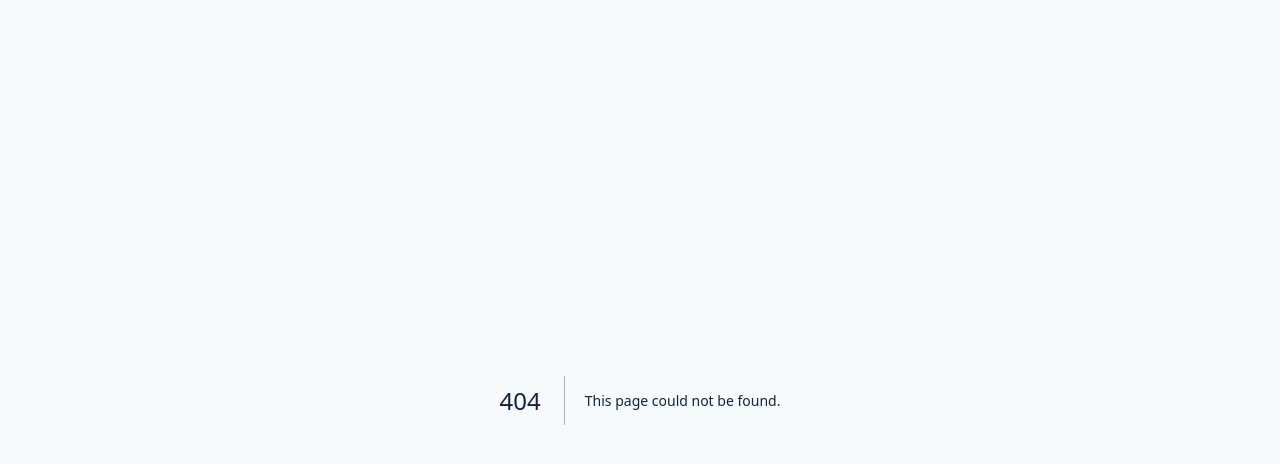
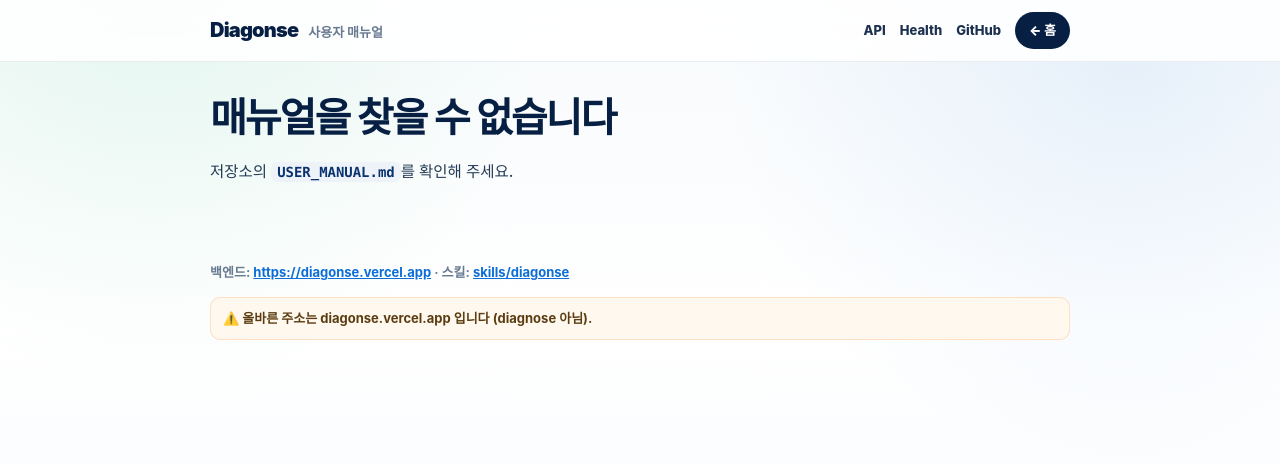
Before and after one commit to charlychoi/diagonse, a Next.js app: page /manual in a window 1280 px wide. Before the commit this address had no page. Shown: the top 464 px of the page. Built offline with nearby package versions, Linux system fonts and the light colour scheme.

Commit message:
feat: publish user manual at /manual web page
- app/manual renders USER_MANUAL.md with GFM tables
- Home links to /manual
- Include markdown in Vercel file tracing

```diff
--- /dev/null
+++ b/app/manual/manual.css
@@ -0,0 +1,237 @@
+.manual-shell {
+  min-height: 100vh;
+  background:
+    radial-gradient(circle at 12% 0%, rgba(3, 199, 90, 0.08), transparent 28%),
+    radial-gradient(circle at 88% 8%, rgba(13, 110, 216, 0.08), transparent 30%),
+    linear-gradient(180deg, #f7fafc 0%, #fff 40%, #f4f8fd 100%);
+  color: #0f2341;
+}
+
+.manual-topbar {
+  position: sticky;
+  top: 0;
+  z-index: 20;
+  background: rgba(255, 255, 255, 0.88);
+  backdrop-filter: blur(14px);
+  border-bottom: 1px solid rgba(6, 31, 67, 0.08);
+}
+
+.manual-topbar-inner {
+  max-width: 860px;
+  margin: 0 auto;
+  padding: 12px 20px;
+  display: flex;
+  align-items: center;
+  justify-content: space-between;
+  gap: 16px;
+}
+
+.manual-brand {
+  display: flex;
+  align-items: baseline;
+  gap: 10px;
+  text-decoration: none;
+  color: inherit;
+}
+
+.manual-brand strong {
+  font-size: 20px;
+  font-weight: 950;
+  letter-spacing: -0.04em;
+  color: #061f43;
+}
+
+.manual-brand span {
+  font-size: 13px;
+  font-weight: 800;
+  color: #687992;
+}
+
+.manual-nav {
+  display: flex;
+  flex-wrap: wrap;
+  align-items: center;
+  gap: 14px;
+  font-size: 13px;
+  font-weight: 800;
+}
+
+.manual-nav a {
+  color: #1d314f;
+  text-decoration: none;
+}
+
+.manual-nav a:hover {
+  color: #0d6ed8;
+}
+
+.manual-home-btn {
+  display: inline-flex;
+  padding: 8px 14px;
+  border-radius: 999px;
+  background: #061f43;
+  color: #fff !important;
+  font-weight: 900;
+}
+
+.manual-doc {
+  max-width: 860px;
+  margin: 0 auto;
+  padding: 32px 20px 48px;
+  word-break: keep-all;
+}
+
+.manual-doc h1 {
+  font-size: clamp(28px, 4vw, 40px);
+  letter-spacing: -0.05em;
+  line-height: 1.2;
+  margin: 0 0 16px;
+  color: #061f43;
+}
+
+.manual-doc h2 {
+  margin: 40px 0 14px;
+  padding-top: 8px;
+  border-top: 1px solid rgba(6, 31, 67, 0.08);
+  font-size: 24px;
+  letter-spacing: -0.04em;
+  color: #061f43;
+}
+
+.manual-doc h2:first-of-type {
+  border-top: 0;
+}
+
+.manual-doc h3 {
+  margin: 28px 0 10px;
+  font-size: 18px;
+  color: #0a326f;
+}
+
+.manual-doc p,
+.manual-doc li {
+  font-size: 15.5px;
+  line-height: 1.75;
+  color: #243b55;
+  font-weight: 550;
+}
+
+.manual-doc a {
+  color: #0d6ed8;
+  font-weight: 750;
+  text-decoration: underline;
+  text-underline-offset: 2px;
+}
+
+.manual-doc blockquote {
+  margin: 16px 0;
+  padding: 12px 16px;
+  border-left: 4px solid #03c75a;
+  background: #f0faf4;
+  border-radius: 0 12px 12px 0;
+  color: #1d314f;
+}
+
+.manual-doc blockquote p {
+  margin: 0;
+}
+
+.manual-doc table {
+  width: 100%;
+  border-collapse: collapse;
+  margin: 16px 0 24px;
+  font-size: 14px;
+  background: #fff;
+  border-radius: 12px;
+  overflow: hidden;
+  box-shadow: 0 8px 28px rgba(9, 37, 82, 0.06);
+}
+
+.manual-doc th,
+.manual-doc td {
+  border: 1px solid rgba(6, 31, 67, 0.08);
+  padding: 10px 12px;
+  text-align: left;
+  vertical-align: top;
+}
+
+.manual-doc th {
+  background: #eef5ff;
+  color: #061f43;
+  font-weight: 900;
+}
+
+.manual-doc tr:nth-child(even) td {
+  background: #fafcfe;
+}
+
+.manual-doc pre {
+  margin: 14px 0 20px;
+  padding: 16px;
+  border-radius: 12px;
+  background: #0b1b33;
+  color: #e8eef8;
+  overflow-x: auto;
+  font-size: 12.5px;
+  line-height: 1.55;
+}
+
+.manual-doc code {
+  font-family:
+    ui-monospace, SFMono-Regular, Menlo, Monaco, Consolas, "Liberation Mono",
+    monospace;
+  font-size: 0.9em;
+}
+
+.manual-doc :not(pre) > code {
+  padding: 2px 6px;
+  border-radius: 6px;
+  background: #eef3f9;
+  color: #0a326f;
+  font-weight: 700;
+}
+
+.manual-doc ul,
+.manual-doc ol {
+  padding-left: 22px;
+  margin: 10px 0 18px;
+}
+
+.manual-doc hr {
+  border: 0;
+  border-top: 1px solid rgba(6, 31, 67, 0.1);
+  margin: 32px 0;
+}
+
+.manual-footer {
+  max-width: 860px;
+  margin: 0 auto;
+  padding: 0 20px 48px;
+  font-size: 13px;
+  color: #687992;
+  font-weight: 650;
+}
+
+.manual-footer a {
+  color: #0d6ed8;
+}
+
+.manual-footer-note {
+  margin-top: 8px;
+  padding: 10px 12px;
+  border-radius: 10px;
+  background: #fff8ef;
+  border: 1px solid rgba(255, 122, 26, 0.2);
+  color: #5c3d12;
+}
+
+@media (max-width: 640px) {
+  .manual-nav a:not(.manual-home-btn) {
+    display: none;
+  }
+
+  .manual-doc table {
+    display: block;
+    overflow-x: auto;
+  }
+}
--- /dev/null
+++ b/app/manual/page.tsx
@@ -0,0 +1,93 @@
+import fs from "node:fs";
+import path from "node:path";
+import type { Metadata } from "next";
+import Link from "next/link";
+import ReactMarkdown from "react-markdown";
+import remarkGfm from "remark-gfm";
+import "./manual.css";
+
+export const metadata: Metadata = {
+  title: "Diagonse 사용자 매뉴얼",
+  description:
+    "마케팅 사전진단 스킬·Vercel 백엔드·ChatGPT/Claude/Gemini/Grok 사용법 전체 매뉴얼",
+};
+
+function loadManual(): string {
+  const candidates = [
+    path.join(process.cwd(), "USER_MANUAL.md"),
+    path.join(process.cwd(), "docs", "Diagonse_사용자_매뉴얼.md"),
+  ];
+  for (const p of candidates) {
+    if (fs.existsSync(p)) {
+      return fs.readFileSync(p, "utf8");
+    }
+  }
+  return "# 매뉴얼을 찾을 수 없습니다\n\n저장소의 `USER_MANUAL.md`를 확인해 주세요.";
+}
+
+export default function ManualPage() {
+  const md = loadManual();
+
+  return (
+    <div className="manual-shell">
+      <header className="manual-topbar">
+        <div className="manual-topbar-inner">
+          <Link href="/" className="manual-brand">
+            <strong>Diagonse</strong>
+            <span>사용자 매뉴얼</span>
+          </Link>
+          <nav className="manual-nav">
+            <a href="https://diagonse.vercel.app/api/diagnose">API</a>
+            <a href="https://diagonse.vercel.app/api/health">Health</a>
+            <a
+              href="https://github.com/charlychoi/diagonse"
+              target="_blank"
+              rel="noreferrer"
+            >
+              GitHub
+            </a>
+            <Link href="/" className="manual-home-btn">
+              ← 홈
+            </Link>
+          </nav>
+        </div>
+      </header>
+
+      <article className="manual-doc">
+        <ReactMarkdown
+          remarkPlugins={[remarkGfm]}
+          components={{
+            a: ({ href, children, ...props }) => (
+              <a
+                href={href}
+                target={href?.startsWith("http") ? "_blank" : undefined}
+                rel={href?.startsWith("http") ? "noreferrer" : undefined}
+                {...props}
+              >
+                {children}
+              </a>
+            ),
+          }}
+        >
+          {md}
+        </ReactMarkdown>
+      </article>
+
+      <footer className="manual-footer">
+        <p>
+          백엔드:{" "}
+          <a href="https://diagonse.vercel.app">https://diagonse.vercel.app</a>
+          {" · "}
+          스킬:{" "}
+          <a href="https://github.com/charlychoi/diagonse/tree/main/skills/diagonse">
+            skills/diagonse
+          </a>
+        </p>
+        <p className="manual-footer-note">
+          ⚠️ 올바른 주소는 <strong>diagonse</strong>.vercel.app 입니다 (diagnose
+          아님).
+        </p>
+      </footer>
+    </div>
+  );
+}
--- a/next.config.ts
+++ b/next.config.ts
@@ -3,6 +3,10 @@
 
 const nextConfig: NextConfig = {
   outputFileTracingRoot: path.join(__dirname),
+  // Include markdown manual in serverless/file tracing for /manual page
+  outputFileTracingIncludes: {
+    "/manual": ["./USER_MANUAL.md"],
+  },
 };
 
 export default nextConfig;
--- a/package.json
+++ b/package.json
@@ -17,7 +17,9 @@
   "dependencies": {
     "next": "^15.5.7",
     "react": "19.1.1",
-    "react-dom": "19.1.1"
+    "react-dom": "19.1.1",
+    "react-markdown": "^10.1.0",
+    "remark-gfm": "^4.0.1"
   },
   "devDependencies": {
     "@types/node": "22.17.2",
```
Also changed, not shown: app/page.tsx (+17 -0 lines), 1 other file (tests, documents, lock files or other folders).
